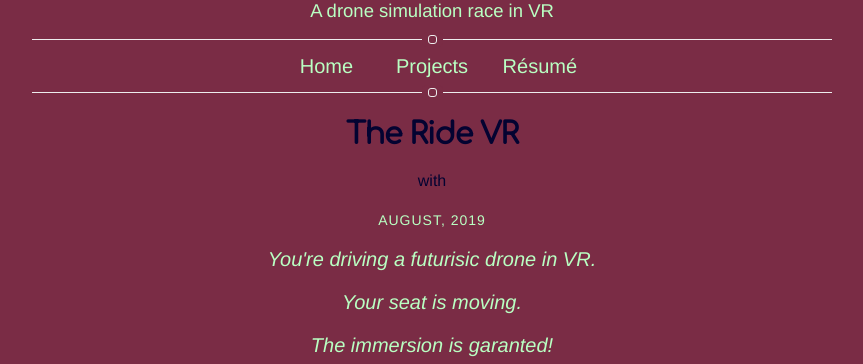
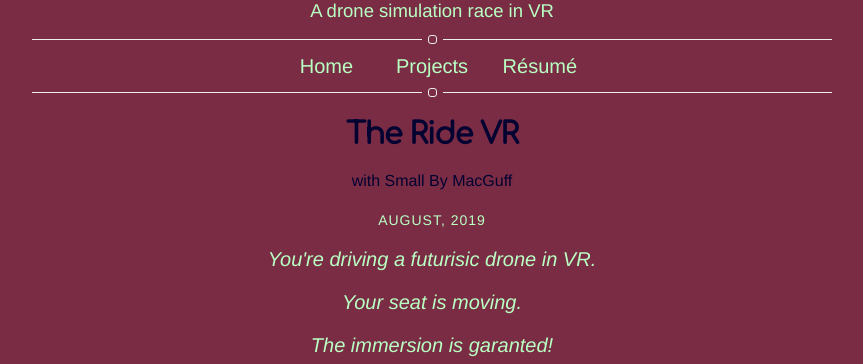
Before and after one commit to fcvalise/fcvalise.github.io, a Jekyll site: the page built from _posts/2019-08-19-the-ride-vr.markdown, in a window 1280 px wide. Shown: the top 364 px of the page, without its empty margins (208-1071 px from the left). Built offline with Jekyll 4.4.1, drawn with Linux system fonts in a browser that asks for light colours; nearby versions of some CDN libraries.

Commit message:
Post update

```diff
--- a/_layouts/post.html
+++ b/_layouts/post.html
@@ -4,8 +4,8 @@ layout: page
 <div class="post animated-open-project">
 
     <h1 class="title">{{ page.title }}</h1>
-    {% if post.company != 'none' %}
-    <h4 style="color: {{ post.iframecolor }};">with {{ post.company }}</h4>
+    {% if page.company != 'none' %}
+    <h4 style="color: {{ post.iframecolor }};">with {{ page.company }}</h4>
     {% endif %}
     <span class="date">
         <time datetime="{{ page.date | date:"%m-%Y" }}">{{ page.date | date: "%B, %Y" }}</time>
```
